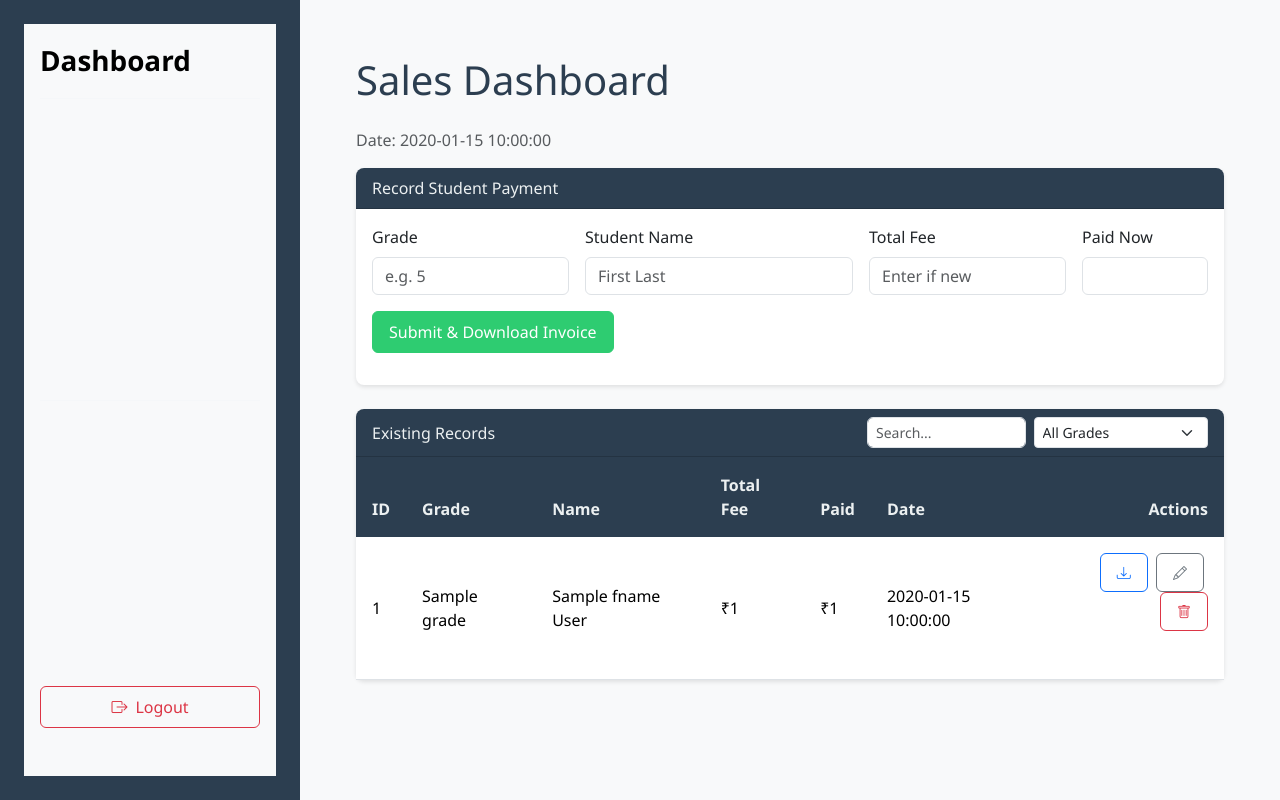
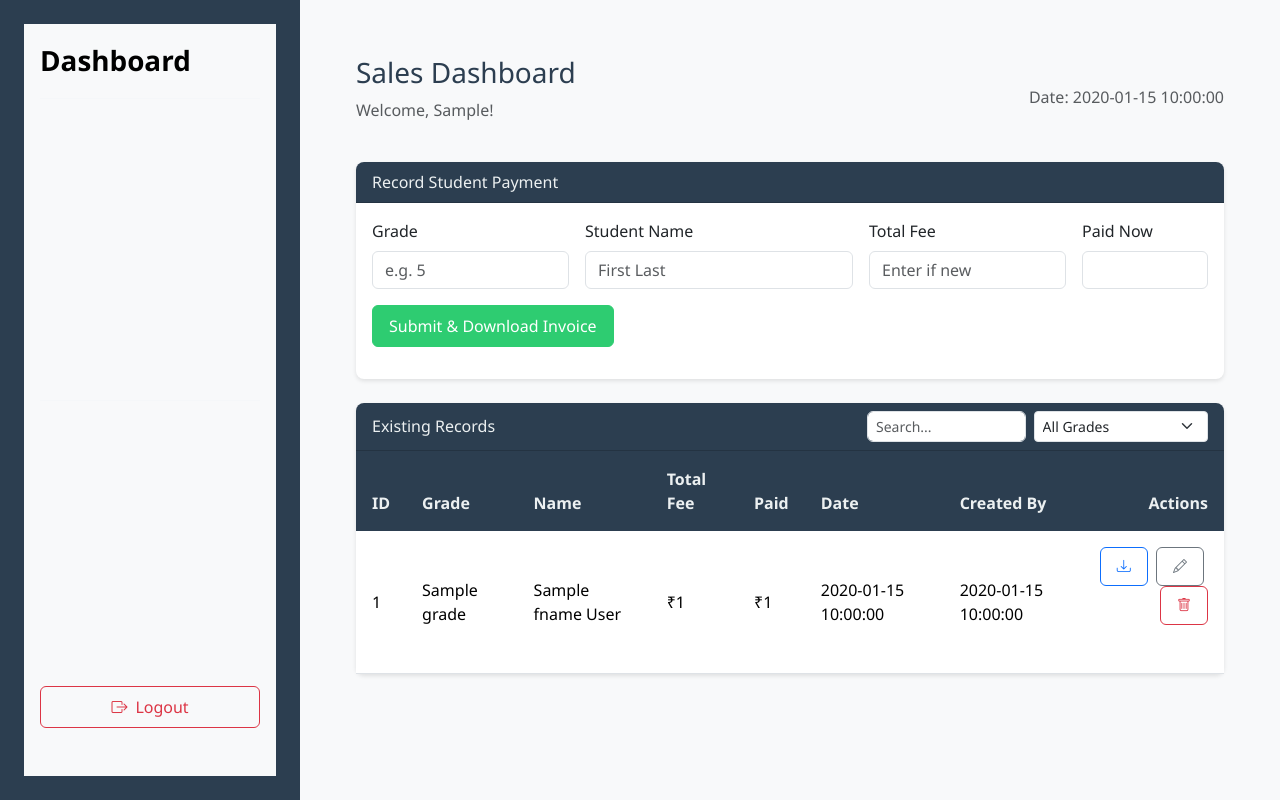
Before and after one commit to HimanshuMukane/education-automation, a Flask app: template main/templates/sales_dashboard.html in a window 1280 px wide. Run offline with Flask 3, Linux system fonts and the light colour scheme; the template is opened without the code that fills it: most values are stand-ins (such as "Sample title", 1, 10 or a date in 2020).

Commit message:
sales changes

```diff
--- a/main/models.py
+++ b/main/models.py
@@ -119,6 +119,7 @@ class StudentInvoice(BaseModel):
     date = db.Column(db.Date, nullable=False, index=True)
     fees_paid = db.Column(db.Float, nullable=False)
     total_fees = db.Column(db.Float, nullable=False)
+    created_by = db.Column(db.String(100), nullable=False)  # Name of the sales person who created the invoice
 
     def __repr__(self):
         return f"<StudentInvoice {self.student_id} {self.date}>"
--- a/main/templates/sales_dashboard.html
+++ b/main/templates/sales_dashboard.html
@@ -39,8 +39,15 @@
 
   <!-- Main Content -->
   <div class="main-content flex-grow-1">
-    <h1 class="mb-4">Sales Dashboard</h1>
-    <p class="text-muted">Date: {{ current_date }}</p>
+    <div class="d-flex justify-content-between align-items-center mb-4">
+      <div>
+        <h1 class="h3">Sales Dashboard</h1>
+        <p class="text-muted">Welcome, {{ sales_person }}!</p>
+      </div>
+      <div class="text-end">
+        <p class="text-muted mb-0">Date: {{ current_date }}</p>
+      </div>
+    </div>
 
     <!-- Payment Entry Card -->
     <div class="card mb-4">
@@ -94,6 +101,7 @@
                 <th>Total Fee</th>
                 <th>Paid</th>
                 <th>Date</th>
+                <th>Created By</th>
                 <th class="text-end">Actions</th>
               </tr>
             </thead>
@@ -106,6 +114,7 @@
                 <td>₹{{ inv.total_fees }}</td>
                 <td>₹{{ inv.fees_paid }}</td>
                 <td>{{ inv.date }}</td>
+                <td>{{ inv.created_by }}</td>
                 <td class="text-end">
                   <a href="{{ url_for('sales.download_invoice', inv_id=inv.id) }}"
                      class="btn btn-sm btn-outline-primary me-1">
@@ -121,7 +130,6 @@
               </tr>
               {% endfor %}
             </tbody>
-
           </table>
         </div>
       </div>
@@ -231,7 +239,7 @@ recordsTbody.addEventListener('click', e => {
     .then(r => r.json())
     .then(data => {
       if (data.success) {
-        // update the row’s “Paid” cell
+        // update the row's "Paid" cell
         tr.children[4].textContent = '₹' + data.new_paid;
       } else {
         alert('Update failed: ' + data.error);
```
Also changed, not shown: main/routes/sales.py (+24 -7 lines), migrations/versions/de8e43c954cc_.py (added, +32 -0 lines). Lines whose indentation alone changed are shown as unchanged.
